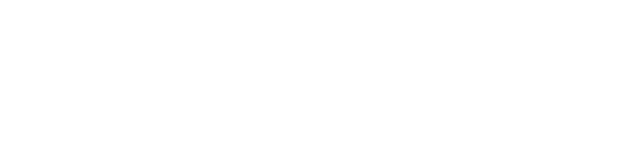
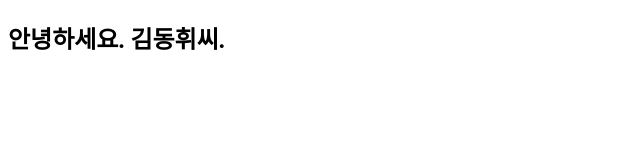
Before and after one commit to DCFAM747/DCFAM747.github.io, a plain HTML site: page index.html in a window 1280 px wide. Shown: the whole page, without its empty margins (0-640 px from the left). Drawn offline with Linux system fonts and the light colour scheme.

Commit message:
Update index.html

```diff
--- a/index.html
+++ b/index.html
@@ -7,6 +7,6 @@
     <title>Document</title>
 </head>
 <body>
-
+    <h2>안녕하세요. 김동휘씨.</h2>
 </body>
 </html>
```
